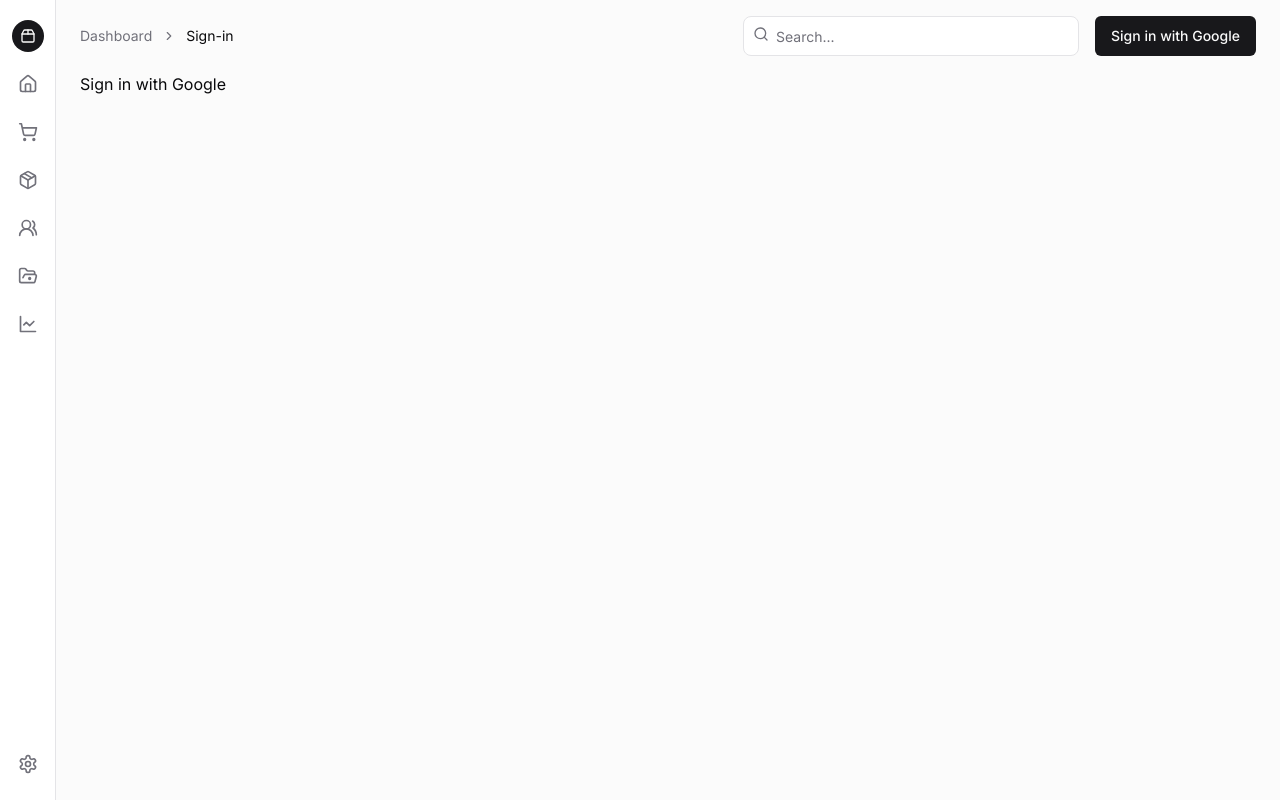
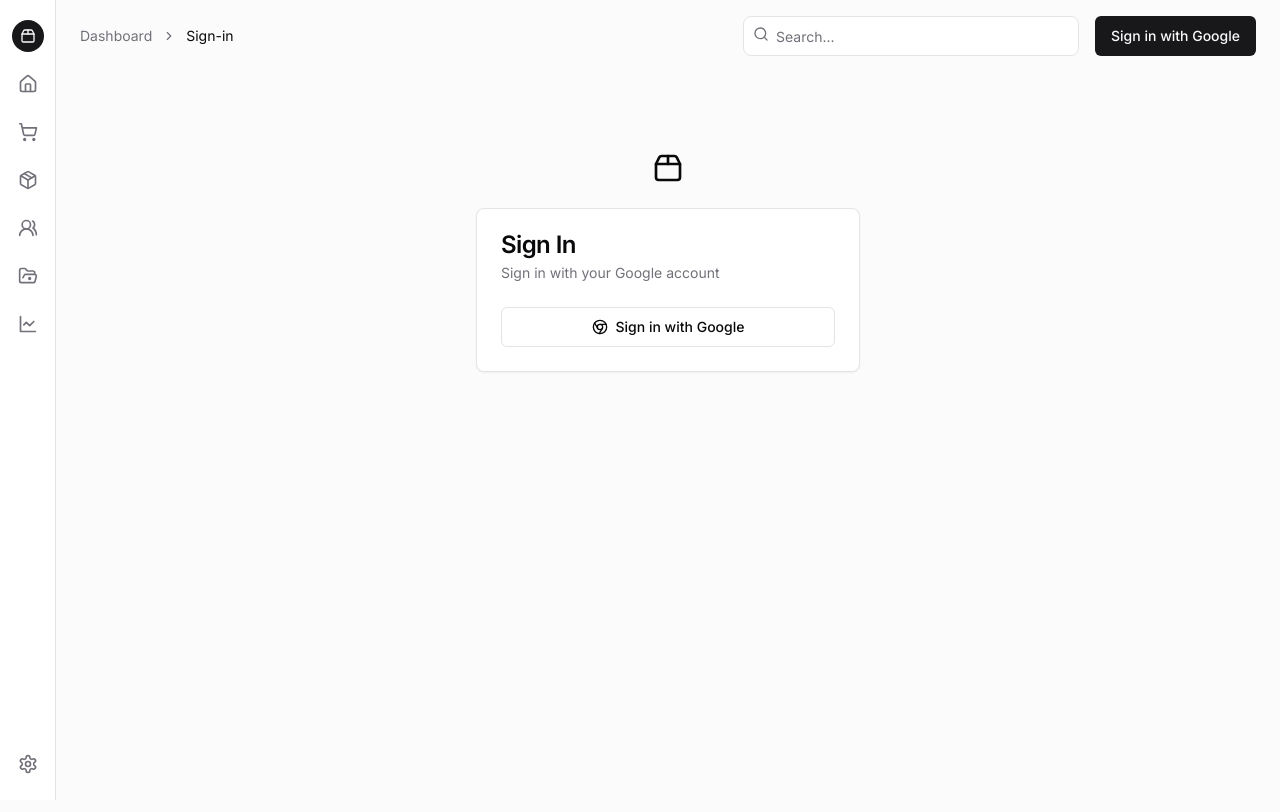
Before and after one commit to mayoljojo/storehouse, a Next.js app: page /sign-in in a window 1280 px wide. Shown: the top 812 px of the page. Built offline with nearby package versions, Linux system fonts and the light colour scheme; no server answers.

Commit message:
Group Routes and Fixed Logout redirect

```diff
--- a/app/(auth)/sign-in/page.tsx
+++ b/app/(auth)/sign-in/page.tsx
@@ -1,14 +1,67 @@
 import { signIn } from "@/lib/auth";
+import Link from "next/link";
+import {
+  CardTitle,
+  CardDescription,
+  CardHeader,
+  CardContent,
+  Card,
+} from "@/components/ui/card";
+import { Button } from "@/components/ui/button";
+import { Package2 } from "lucide-react";
+import React, { SVGProps } from "react";
 
 export default function SignIn() {
   return (
+    <div className="flex min-h-screen w-full flex-col mt-20">
       <form
         action={async () => {
           "use server";
           await signIn("google", { redirectTo: "/" });
         }}
       >
-      <button type="submit">Sign in with Google</button>
+        <div className="flex justify-center mb-6">
+          <Link href="#">
+            <Package2 className="h-8 w-8" />
+            <span className="sr-only">Acme Inc</span>
+          </Link>
+        </div>
+        <Card className="mx-auto max-w-sm">
+          <CardHeader>
+            <CardTitle>Sign In</CardTitle>
+            <CardDescription>Sign in with your Google account</CardDescription>
+          </CardHeader>
+          <CardContent>
+            <Button className="w-full" variant="outline" type="submit">
+              <ChromeIcon className="mr-2 h-4 w-4" />
+              Sign in with Google
+            </Button>
+          </CardContent>
+        </Card>
       </form>
+    </div>
   );
 }
+
+function ChromeIcon(props: SVGProps<SVGSVGElement>) {
+  return (
+    <svg
+      {...props}
+      xmlns="http://www.w3.org/2000/svg"
+      width="24"
+      height="24"
+      viewBox="0 0 24 24"
+      fill="none"
+      stroke="currentColor"
+      strokeWidth="2"
+      strokeLinecap="round"
+      strokeLinejoin="round"
+    >
+      <circle cx="12" cy="12" r="10" />
+      <circle cx="12" cy="12" r="4" />
+      <line x1="21.17" x2="12" y1="8" y2="8" />
+      <line x1="3.95" x2="8.54" y1="6.06" y2="14" />
+      <line x1="10.88" x2="15.46" y1="21.94" y2="14" />
+    </svg>
+  );
+}
--- a/app/products/page.tsx
+++ b/app/(primary_pages)/products/page.tsx
@@ -6,9 +6,6 @@
     <div className="grid w-full" style={{ minHeight: "calc(100vh - 10vh)" }}>
       <div className="flex flex-col">
         <main className="flex flex-1 flex-col gap-4 p-4 lg:gap-6 lg:p-6">
-          {/* <div className="flex items-center">
-            <h1 className="text-lg font-semibold md:text-2xl">Inventory</h1>
-          </div> */}
           <div
             className="flex flex-1 items-center justify-center rounded-lg border border-dashed shadow-sm"
             x-chunk="dashboard-02-chunk-1"
--- /dev/null
+++ b/app/unauthorized/page.tsx
@@ -0,0 +1,25 @@
+import { Card, CardContent, CardHeader, CardTitle } from "@/components/ui/card";
+import { Ban } from "lucide-react";
+
+function page() {
+  return (
+    <Card className="mx-auto max-w-sm">
+      <CardHeader>
+        <CardTitle>
+          <div className="flex items-center">
+            <CardTitle>Access Denied</CardTitle>
+            <Ban className="ml-2 h-5 w-5 text-red-500" />
+          </div>
+        </CardTitle>
+      </CardHeader>
+      <CardContent className="space-y-4">
+        <p>
+          You do not have permission to access this content. Please contact an
+          administrator if you believe this is an error.
+        </p>
+      </CardContent>
+    </Card>
+  );
+}
+
+export default page;
--- a/components/current-user-icon.tsx
+++ b/components/current-user-icon.tsx
@@ -10,7 +10,6 @@
 } from "@/components/ui/dropdown-menu";
 import Image from "next/image";
 import { Button } from "./ui/button";
-import { SignOutBtn } from "./sign-out-button";
 import { signOut } from "next-auth/react";
 
 function CurrentUserIcon() {
@@ -45,9 +44,10 @@
         <DropdownMenuItem>Settings</DropdownMenuItem>
         <DropdownMenuItem>Support</DropdownMenuItem>
         <DropdownMenuSeparator />
-        <DropdownMenuItem onClick={() => signOut()}>
+        <DropdownMenuItem
+          onClick={() => signOut({ callbackUrl: "/sign-in", redirect: true })}
+        >
           Logout
-          {/* <SignOutBtn /> */}
         </DropdownMenuItem>
       </DropdownMenuContent>
     </DropdownMenu>
--- a/components/sign-out-button.tsx
+++ /dev/null
@@ -1,10 +0,0 @@
-import { signOut } from "next-auth/react";
-import { Button } from "./ui/button";
-
-export function SignOutBtn() {
-  return (
-    <Button variant="ghost" onClick={() => signOut()}>
-      Logout
-    </Button>
-  );
-}
```
Also changed, not shown: app/(primary_pages)/analytics/page.tsx (renamed from app/analytics/page.tsx), app/(primary_pages)/customers/page.tsx (renamed from app/customers/page.tsx), app/(primary_pages)/operation/page.tsx (renamed from app/operation/page.tsx), app/(primary_pages)/orders/page.tsx (renamed from app/orders/page.tsx), app/(primary_pages)/products/edit-product/page.tsx (renamed from app/products/edit-product/page.tsx). Lines whose indentation alone changed are shown as unchanged.
